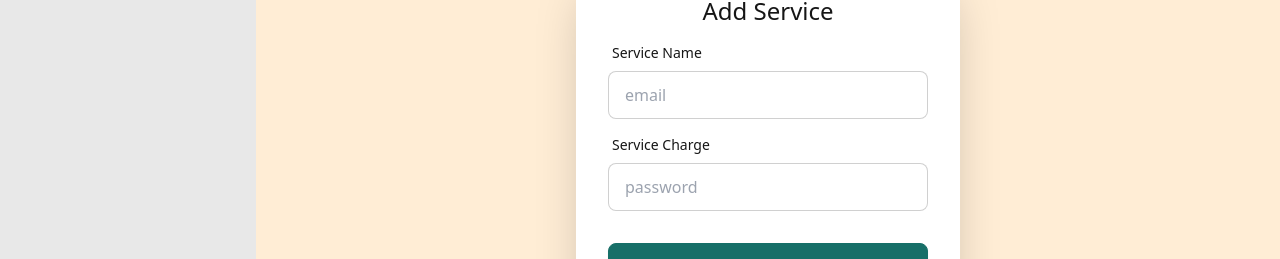
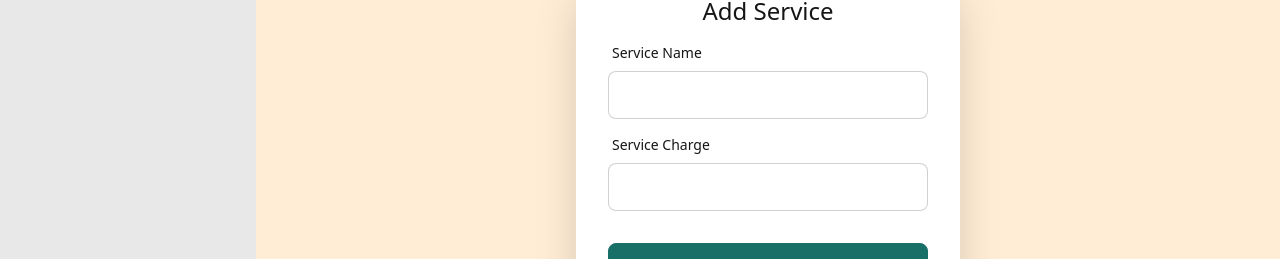
Before and after one commit to MUHAMMADSabbirHossain/clean-co-live, a React (Create React App) app: page /dashboard/add-service in a window 1280 px wide. Shown: the part 417-676 px from the top of the page. Built offline with nearby package versions, Linux system fonts and the light colour scheme; the HTML template or start-up script is replaced by a standard one.

Commit message:
addServices: service is added successfully.

```diff
--- a/src/Pages/Dashboard/AddService.js
+++ b/src/Pages/Dashboard/AddService.js
@@ -1,32 +1,46 @@
 import React from 'react';
+import { useForm } from "react-hook-form";
+import fetcher from '../../api';
 
 const AddService = () => {
 
+    const { register, handleSubmit, reset } = useForm();
+
+    const onSubmit = async (data) => {
+        // console.log(data);
+        const res = await fetcher.post("add-service", data);
+        console.log(res);
+        reset();
+    };
 
     return (
         <div className="h-screen  w-full bg-accent flex justify-center items-center">
             {/* <div className="hero-content flex-col lg:flex-row-reverse"> */}
 
             <div className="card shrink-0 w-full max-w-sm shadow-2xl bg-base-100">
-                <form className="card-body">
+                <form onSubmit={handleSubmit(onSubmit)} className="card-body">
                     <h1 className='text-2xl text-center'>Add Service</h1>
                     <div className="form-control">
                         <label className="label">
                             <span className="label-text">Service Name</span>
                         </label>
-                        <input type="email" placeholder="email" className="input input-bordered" required />
+                        <input type="text"
+                            className="input input-bordered" required
+                            {...register("serviceName")} />
                     </div>
                     <div className="form-control">
                         <label className="label">
                             <span className="label-text">Service Charge</span>
                         </label>
-                        <input type="password" placeholder="password" className="input input-bordered" required />
+                        <input type="text"
+                            className="input input-bordered" required
+                            {...register("serviceCharge")} />
                         {/* <label className="label">
                             <a href="#" className="label-text-alt link link-hover">Forgot password?</a>
                         </label> */}
                     </div>
                     <div className="form-control mt-6">
-                        <button className="btn btn-primary">Add Service</button>
+                        <button type='submit' className="btn btn-primary">Add Service</button>
                     </div>
 
                 </form>
```
